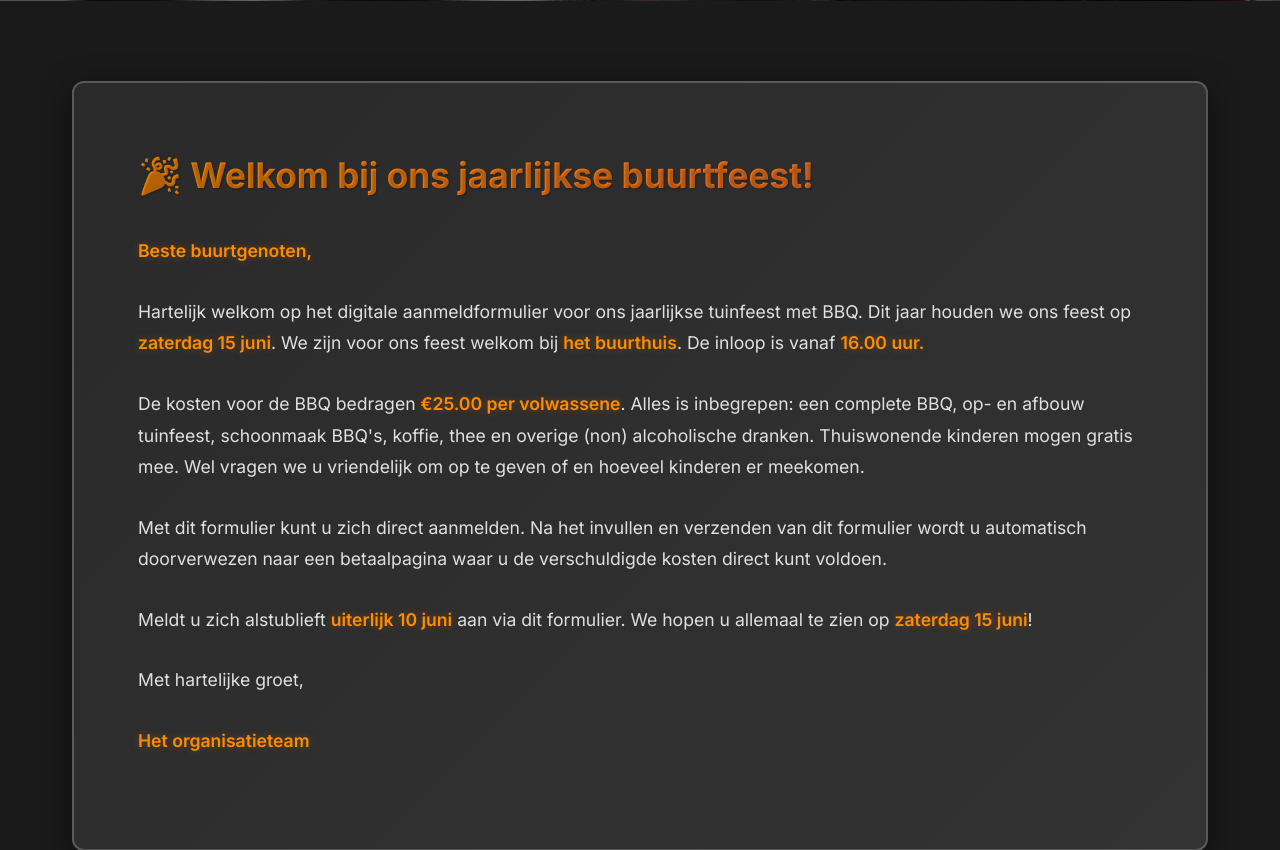
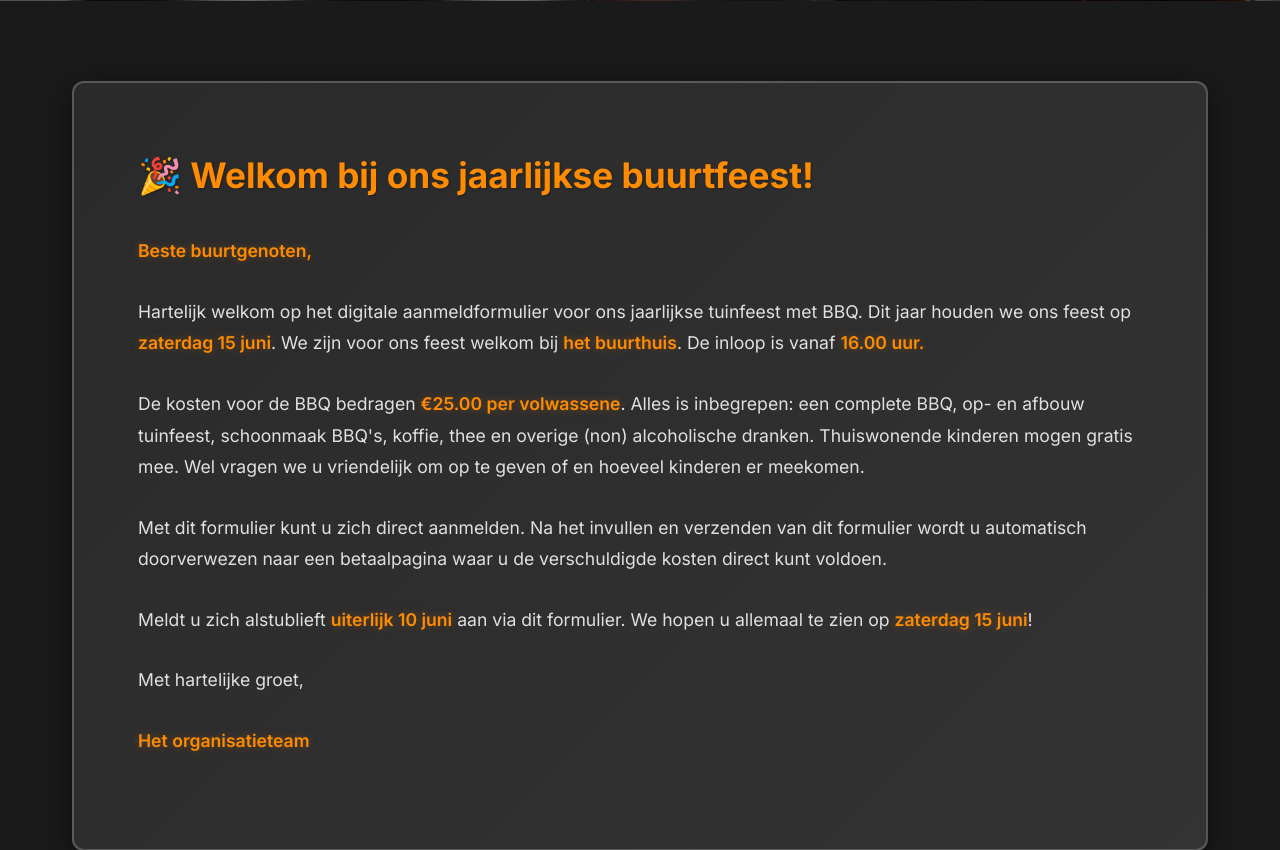
Before and after one commit to kay-arne/BBQ-App, a Flask app: page / in a window 1280 px wide. Shown: the part 599-1449 px from the top of the page. Run offline with Flask 3, Linux system fonts and the light colour scheme; data comes from the database, SQL or seed files in the repository; some libraries are stand-ins or nearby versions.

Commit message:
Remove orange gradient overlay from H2 text in invitation content
🎨 Text Styling Fix:
- Removed gradient background from H2 headings in invitation content
- Replaced gradient text effect with solid orange color (var(--primary-color))
- Clean, readable text without distracting overlay effects
- Maintains visual hierarchy while improving readability

✨ Visual Improvements:
- No more gradient overlay on 'Welkom bij ons jaarlijkse buurtfeest!' heading
- Clean, solid orange text that works well with festive icons
- Professional appearance without visual distractions
- Better compatibility with overall design theme

```diff
--- a/static/style.css
+++ b/static/style.css
@@ -245,10 +245,7 @@ section {
 
 .invitation-content h2 {
     font-size: 2.2rem;
-    background: linear-gradient(135deg, var(--primary-color), var(--secondary-color));
-    -webkit-background-clip: text;
-    -webkit-text-fill-color: transparent;
-    background-clip: text;
+    color: var(--primary-color);
     margin-bottom: 2rem;
 }
 
```
